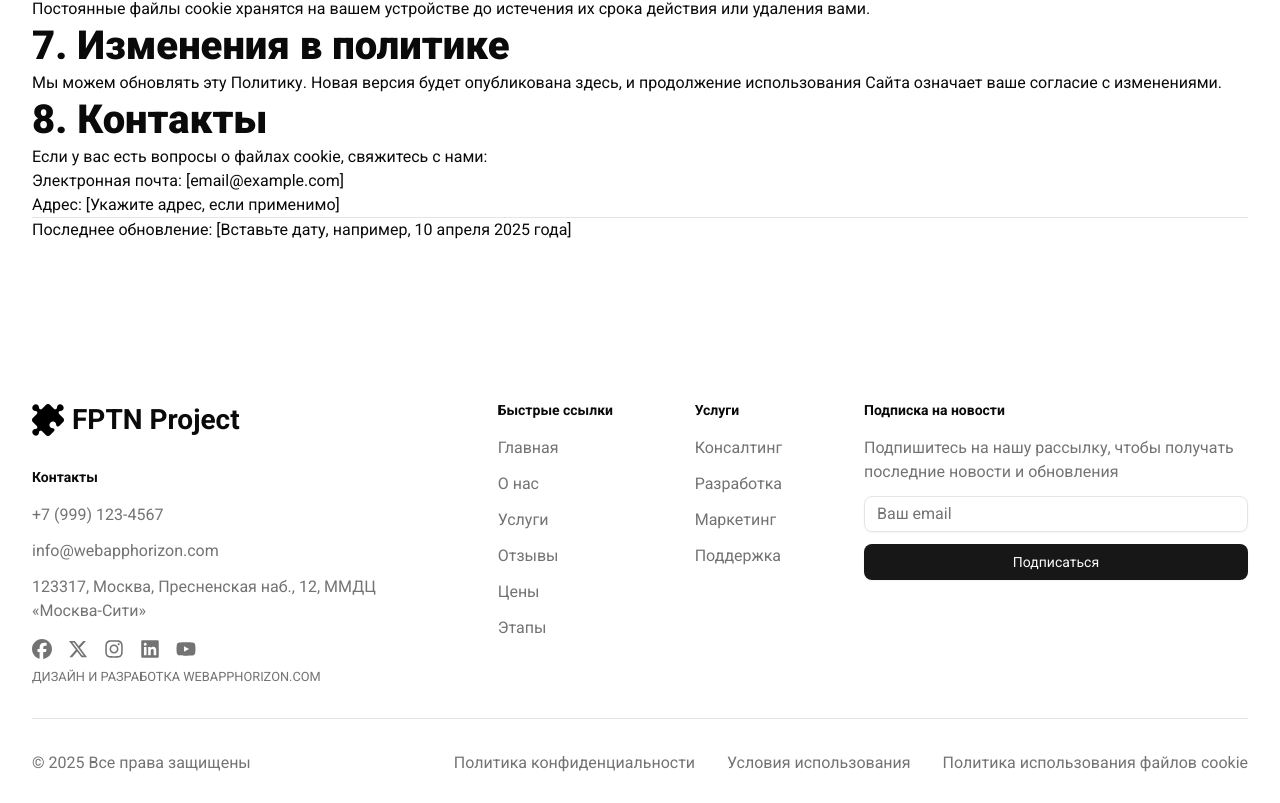
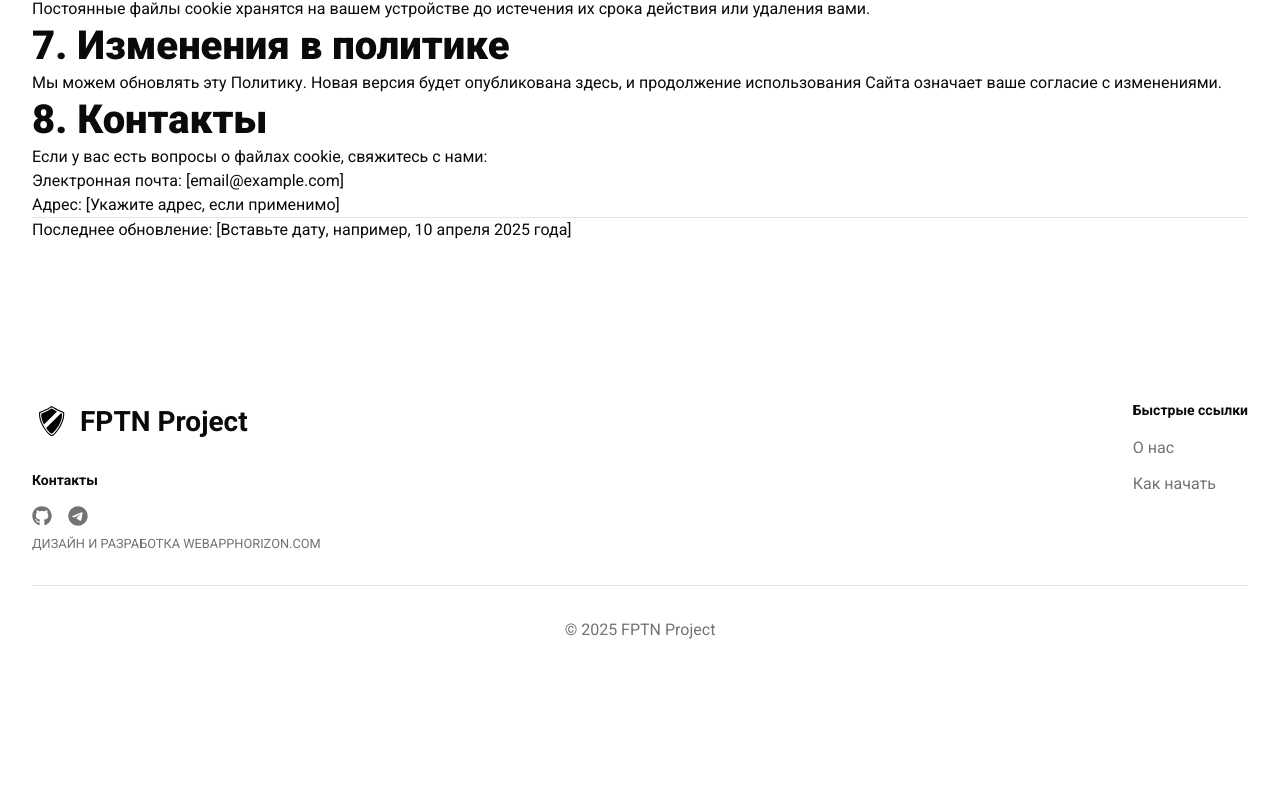
Before and after one commit to webapphorizon/fptn, a Next.js app: page /cookie-policy in a window 1280 px wide. Shown: the part 1283-2086 px from the top of the page. After the commit the page ends 1953 px from the top, so only its background shows below. Built offline with nearby package versions, Linux system fonts and the light colour scheme; no server answers.

Commit message:
Refactor footer and header components, update social links, and modify content structure. Changed navigation items in the footer and header, added GitHub and Telegram icons, and updated the logo component. Adjusted layout properties for better responsiveness and consistency across sections.

```diff
--- a/src/components/icons/logo.tsx
+++ b/src/components/icons/logo.tsx
@@ -18,7 +18,7 @@ export const Logo: React.FC<LogoProps> = ({
       xmlns="http://www.w3.org/2000/svg"
       width={width}
       height={height}
-      viewBox="0 0 40 38"
+      viewBox="0 0 26 38"
       fill="none"
       className={className}
     >
--- a/src/components/sections/footer.tsx
+++ b/src/components/sections/footer.tsx
@@ -10,7 +10,7 @@ import madeby from "~/madeby.json";
 const Footer = () => {
   return (
     <footer
-      className="mx-auto flex max-w-[102rem] flex-col px-4 md:px-8"
+      className="mx-auto flex max-w-[94rem] flex-col px-4 md:px-8"
       id="footer"
     >
       <div className="flex flex-col justify-between gap-8 md:flex-row md:flex-wrap">
@@ -19,7 +19,7 @@ const Footer = () => {
             <h3 className="w-fit text-sm">
               {contentData.footer.contactInfo.title}
             </h3>
-            <div className="flex flex-col gap-3">
+            {/* <div className="flex flex-col gap-3">
               <Link
                 href={contentData.links.phone.url}
                 className="text-muted-foreground"
@@ -40,7 +40,7 @@ const Footer = () => {
               >
                 {contentData.links.address.text}
               </Link>
-            </div>
+            </div> */}
             <div className="flex flex-col gap-2">
               <SocialIcons />
               <Link
@@ -61,27 +61,18 @@ const Footer = () => {
             {contentData.footer.quickLinks.title}
           </h3>
           <div className="flex flex-col gap-3">
-            <CustomLink className="text-muted-foreground" href="/">
+            {/* <CustomLink className="text-muted-foreground" href="/">
               {contentData.footer.quickLinks.items?.[0]?.text}
-            </CustomLink>
+            </CustomLink> */}
             <CustomLink className="text-muted-foreground" href="/about">
               {contentData.footer.quickLinks.items?.[1]?.text}
-            </CustomLink>
-            <CustomLink className="text-muted-foreground" href="/services">
-              {contentData.footer.quickLinks.items?.[2]?.text}
-            </CustomLink>
-            <CustomLink className="text-muted-foreground" href="/testimonials">
-              {contentData.footer.quickLinks.items?.[3]?.text}
-            </CustomLink>
-            <CustomLink className="text-muted-foreground" href="/pricing">
-              {contentData.footer.quickLinks.items?.[4]?.text}
             </CustomLink>
             <CustomLink className="text-muted-foreground" href="/steps">
               {contentData.footer.quickLinks.items?.[5]?.text}
             </CustomLink>
           </div>
         </nav>
-        <nav className="flex flex-col gap-4">
+        {/* <nav className="flex flex-col gap-4">
           <h3 className="w-fit text-sm">{contentData.footer.services.title}</h3>
           <div className="flex flex-col gap-3">
             <CustomLink className="text-muted-foreground" href="/#services">
@@ -97,9 +88,9 @@ const Footer = () => {
               {contentData.footer.services.items?.[3]?.text}
             </CustomLink>
           </div>
-        </nav>
+        </nav> */}
 
-        <div className="flex flex-col gap-4">
+        {/* <div className="flex flex-col gap-4">
           <h3 className="w-fit text-sm">
             {contentData.footer.newsletter.title}
           </h3>
@@ -109,14 +100,14 @@ const Footer = () => {
             </p>
             <NewsletterForm />
           </div>
-        </div>
+        </div> */}
       </div>
       <Separator className="my-8" />
-      <div className="border-border flex flex-col-reverse justify-between pb-5 md:pb-7 xl:flex-row">
+      <div className="border-border flex flex-col-reverse justify-center pb-5 md:pb-7 xl:flex-row">
         <p className="text-muted-foreground pt-8 xl:pt-0">
           {contentData.footer.copyright}
         </p>
-        <div className="flex flex-col gap-3 xl:flex-row xl:gap-8">
+        {/* <div className="flex flex-col gap-3 xl:flex-row xl:gap-8">
           <CustomLink href="/privacy-policy" className="text-muted-foreground">
             {contentData.footer.legalLinks?.[1]?.text}
           </CustomLink>
@@ -129,7 +120,7 @@ const Footer = () => {
           <CustomLink href="/cookie-policy" className="text-muted-foreground">
             {contentData.footer.legalLinks?.[2]?.text}
           </CustomLink>
-        </div>
+        </div> */}
       </div>
     </footer>
   );
--- a/src/components/sections/header.tsx
+++ b/src/components/sections/header.tsx
@@ -18,6 +18,10 @@ import { contentData } from "~/lib/content-data";
 import { cn } from "~/lib/utils";
 import madeby from "~/madeby.json";
 import CustomLink from "../ui/custom-link";
+import Github from "../icons/github";
+import Telegram from "../icons/telegram";
+import { FaGithub, FaTelegram } from "react-icons/fa6";
+// import Logo from "~/components/icons/logo"
 
 const Header = () => {
   const isVisible = useScrollDirection();
@@ -29,19 +33,12 @@ const Header = () => {
         !isVisible && "-translate-y-full",
       )}
     >
-      <div className="ml-4 flex max-w-[102rem] items-center justify-between px-0 py-0 md:ml-0 md:pl-6 lg:mx-auto lg:px-8 xl:py-5">
+      <div className="ml-4 flex max-w-[94rem] items-center justify-between px-0 py-0 md:ml-0 md:pl-6 lg:mx-auto lg:px-8 xl:py-5">
         <div className="">
           <Logo />
         </div>
-        <div className="text-muted-foreground flex flex-1 items-center justify-center gap-8 max-2xl:hidden">
-          <Link href={`${contentData.links.phone.url}`}>
-            {contentData.links.phone.text}
-          </Link>
-          <Link href={`${contentData.links.email.url}`}>
-            {contentData.links.email.text}
-          </Link>
-        </div>
-        <div className="hidden items-center justify-between gap-8 xl:flex 2xl:flex-1">
+
+        <div className="hidden items-center gap-8 xl:flex">
           <nav className="flex items-center gap-9 text-nowrap">
             {contentData.header.navigation?.map((item) => (
               <CustomLink
@@ -53,6 +50,20 @@ const Header = () => {
               </CustomLink>
             ))}
           </nav>
+          <div className="text-muted-foreground flex flex-1 items-center justify-center gap-8 max-2xl:hidden">
+            <CustomLink
+              href={contentData.links.socials.githubUrl}
+              className="text-foreground hover:text-muted-foreground transition-colors"
+            >
+              <FaGithub className="size-8" />
+            </CustomLink>
+            <CustomLink
+              href={contentData.links.socials.telegramUrl}
+              className="text-foreground hover:text-muted-foreground transition-colors"
+            >
+              <FaTelegram className="size-8" />
+            </CustomLink>
+          </div>
           <Link href={contentData.header.cta.url}>
             <Button className="min-w-40 flex-1 text-nowrap">
               {contentData.header.cta.text}
--- a/src/components/ui/logo.tsx
+++ b/src/components/ui/logo.tsx
@@ -1,6 +1,7 @@
 import Image from "next/image";
 import Link from "next/link";
 import { contentData } from "~/lib/content-data";
+import LogoImage from "~/components/icons/logo"
 
 const Logo = () => {
   return (
@@ -8,12 +9,13 @@ const Logo = () => {
       href={contentData.links.logo.link}
       className="flex items-center gap-2"
     >
-      <Image
+      {/* <Image
         src={contentData.links.logo.src}
         alt={contentData.links.logo.alt}
         width={32}
         height={32}
-      />
+      /> */}
+      <LogoImage fill="black"/>
       <h3>{contentData.links.logo?.text}</h3>
     </Link>
   );
--- a/src/components/ui/social-icons.tsx
+++ b/src/components/ui/social-icons.tsx
@@ -1,10 +1,4 @@
-import {
-  FaFacebook,
-  FaInstagram,
-  FaLinkedin,
-  FaXTwitter,
-  FaYoutube,
-} from "react-icons/fa6";
+import { FaGithub, FaTelegram } from "react-icons/fa6";
 import { contentData } from "~/lib/content-data";
 import CustomLink from "./custom-link";
 
@@ -12,34 +6,16 @@ const SocialIcons = () => {
   return (
     <div className="flex gap-4">
       <CustomLink
-        href={contentData.links.socials.facebookUrl}
+        href={contentData.links.socials.githubUrl}
         className="text-muted-foreground hover:text-foreground transition-colors"
       >
-        <FaFacebook className="size-5" />
+        <FaGithub className="size-5" />
       </CustomLink>
       <CustomLink
-        href={contentData.links.socials.twitterUrl}
+        href={contentData.links.socials.telegramUrl}
         className="text-muted-foreground hover:text-foreground transition-colors"
       >
-        <FaXTwitter className="size-5" />
-      </CustomLink>
-      <CustomLink
-        href={contentData.links.socials.instagramUrl}
-        className="text-muted-foreground hover:text-foreground transition-colors"
-      >
-        <FaInstagram className="size-5" />
-      </CustomLink>
-      <CustomLink
-        href={contentData.links.socials.linkedinUrl}
-        className="text-muted-foreground hover:text-foreground transition-colors"
-      >
-        <FaLinkedin className="size-5" />
-      </CustomLink>
-      <CustomLink
-        href={contentData.links.socials.youtubeUrl}
-        className="text-muted-foreground hover:text-foreground transition-colors"
-      >
-        <FaYoutube className="size-5" />
+        <FaTelegram className="size-5" />
       </CustomLink>
     </div>
   );
```
Also changed, not shown: src/content.ru.json.
